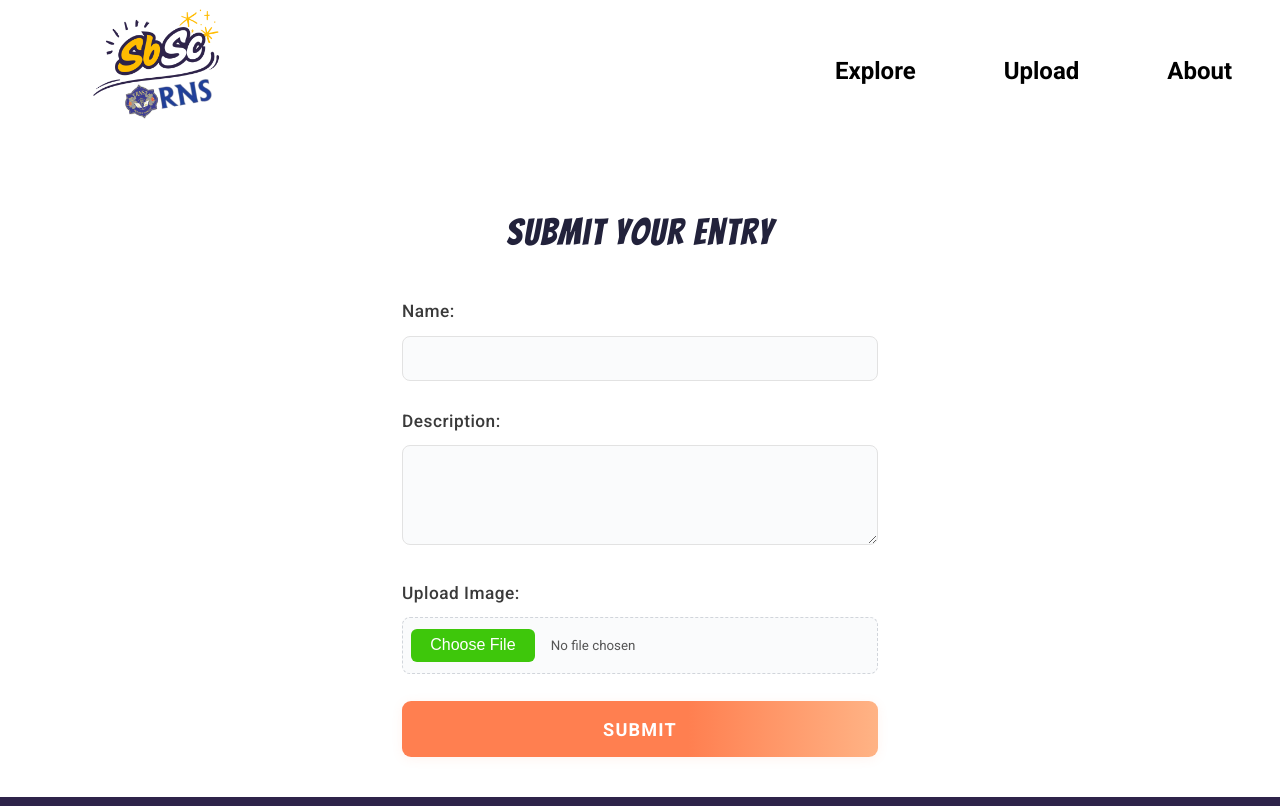
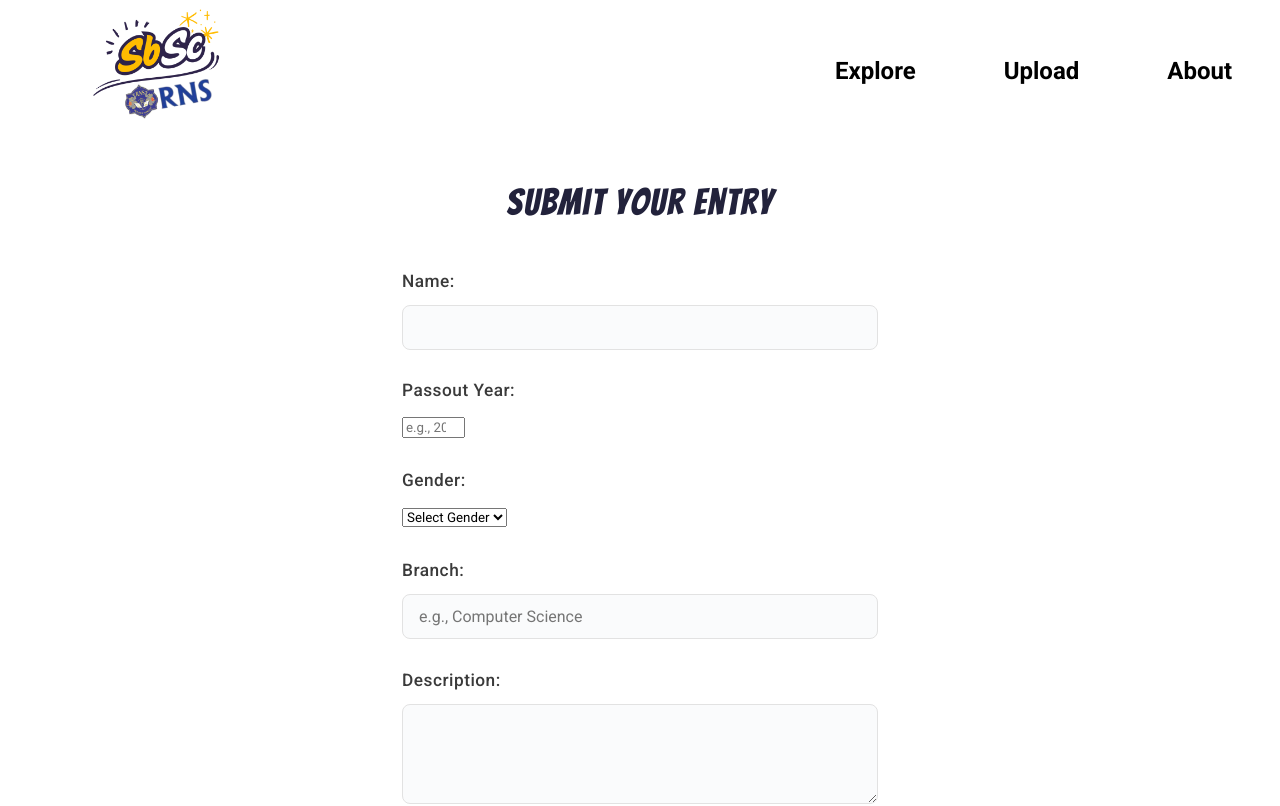
Before and after one commit to prateekkhenedcodes/sbsc, a React (Vite) app in the folder frontend/sbsc/: page /app/upload in a window 1280 px wide. Shown: the top 806 px of the page. Built offline with nearby package versions, Linux system fonts and the light colour scheme.

Commit message:
added the new fields

```diff
--- a/frontend/sbsc/src/pages/Upload/Upload.css
+++ b/frontend/sbsc/src/pages/Upload/Upload.css
@@ -13,6 +13,7 @@
   letter-spacing: 1.5px;
   margin-bottom: 2.2rem;
   font-weight: 600;
+  margin-top: 0;
 }
 
 .form-group {
@@ -117,6 +118,8 @@
   outline: none;
 }
 
+
+
 @media (max-width: 600px) {
   .upload-container {
     max-width: 98%;
--- a/frontend/sbsc/src/pages/Upload/Upload.jsx
+++ b/frontend/sbsc/src/pages/Upload/Upload.jsx
@@ -3,6 +3,9 @@ import './Upload.css';
 
 export default function Upload() {
   const [name, setName] = useState('');
+  const [passoutYear, setPassoutYear] = useState('');
+  const [gender, setGender] = useState('');
+  const [branch, setBranch] = useState('');
   const [description, setDescription] = useState('');
   const [image, setImage] = useState(null);
 
@@ -11,6 +14,9 @@ export default function Upload() {
 
     const formData = new FormData();
     formData.append('name', name);
+    formData.append('passout_year', passoutYear);
+    formData.append('gender', gender);
+    formData.append('branch', branch);
     formData.append('description', description);
     formData.append('image', image);
 
@@ -23,6 +29,9 @@ export default function Upload() {
       if (response.ok) {
         alert('Upload successful!');
         setName('');
+        setPassoutYear('');
+        setGender('');
+        setBranch('');
         setDescription('');
         setImage(null);
       } else {
@@ -42,7 +51,42 @@ export default function Upload() {
           <input
             type="text"
             value={name}
-            onChange={(e) => setName(e.target.value)}
+            onChange={e => setName(e.target.value)}
+            required
+          />
+        </div>
+        <div className="form-group">
+          <label>Passout Year:</label>
+          <input
+            type="number"
+            min="1950"
+            max={new Date().getFullYear() + 5}
+            value={passoutYear}
+            onChange={e => setPassoutYear(e.target.value)}
+            placeholder="e.g., 2024"
+            required
+          />
+        </div>
+        <div className="form-group">
+          <label>Gender:</label>
+          <select
+            value={gender}
+            onChange={e => setGender(e.target.value)}
+            required
+          >
+            <option value="">Select Gender</option>
+            <option value="Male">Male</option>
+            <option value="Female">Female</option>
+            <option value="Other">Other</option>
+          </select>
+        </div>
+        <div className="form-group">
+          <label>Branch:</label>
+          <input
+            type="text"
+            value={branch}
+            onChange={e => setBranch(e.target.value)}
+            placeholder="e.g., Computer Science"
             required
           />
         </div>
@@ -50,7 +94,7 @@ export default function Upload() {
           <label>Description:</label>
           <textarea
             value={description}
-            onChange={(e) => setDescription(e.target.value)}
+            onChange={e => setDescription(e.target.value)}
             required
           />
         </div>
@@ -59,7 +103,7 @@ export default function Upload() {
           <input
             type="file"
             accept="image/*"
-            onChange={(e) => setImage(e.target.files[0])}
+            onChange={e => setImage(e.target.files[0])}
             required
           />
         </div>
```
